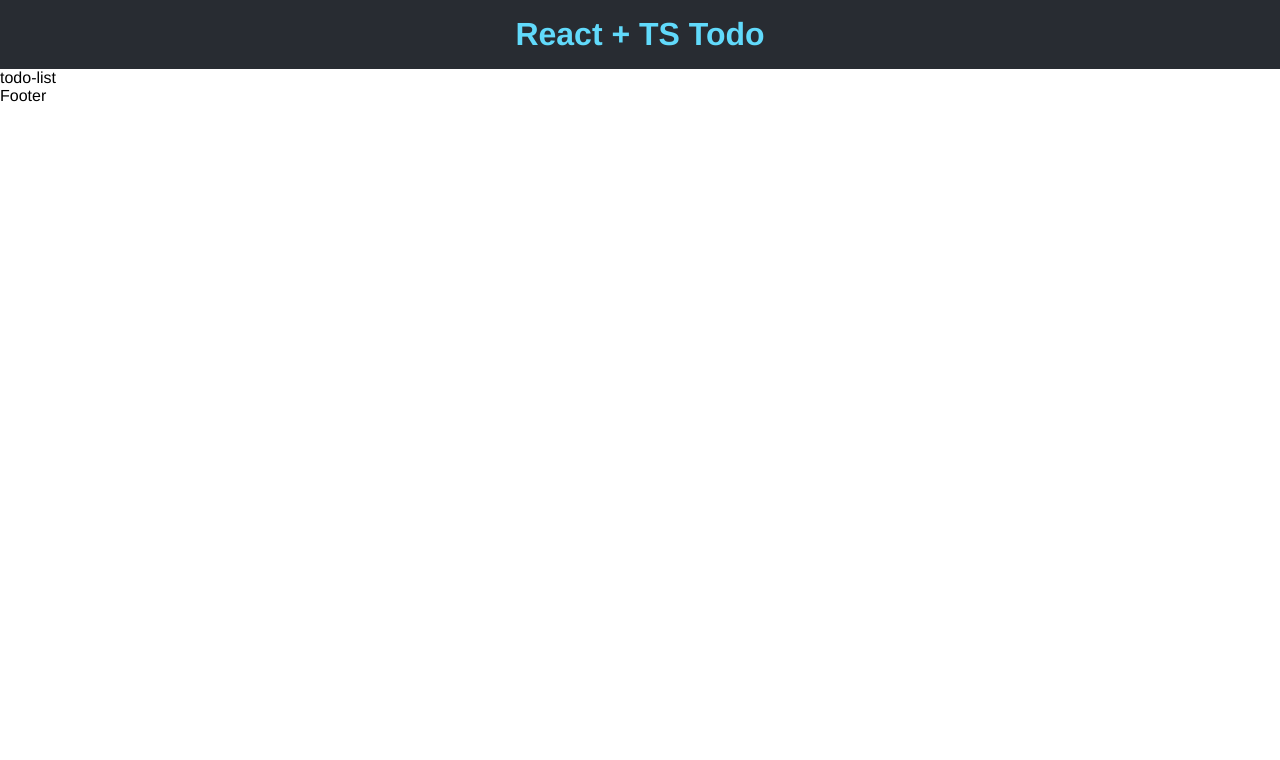
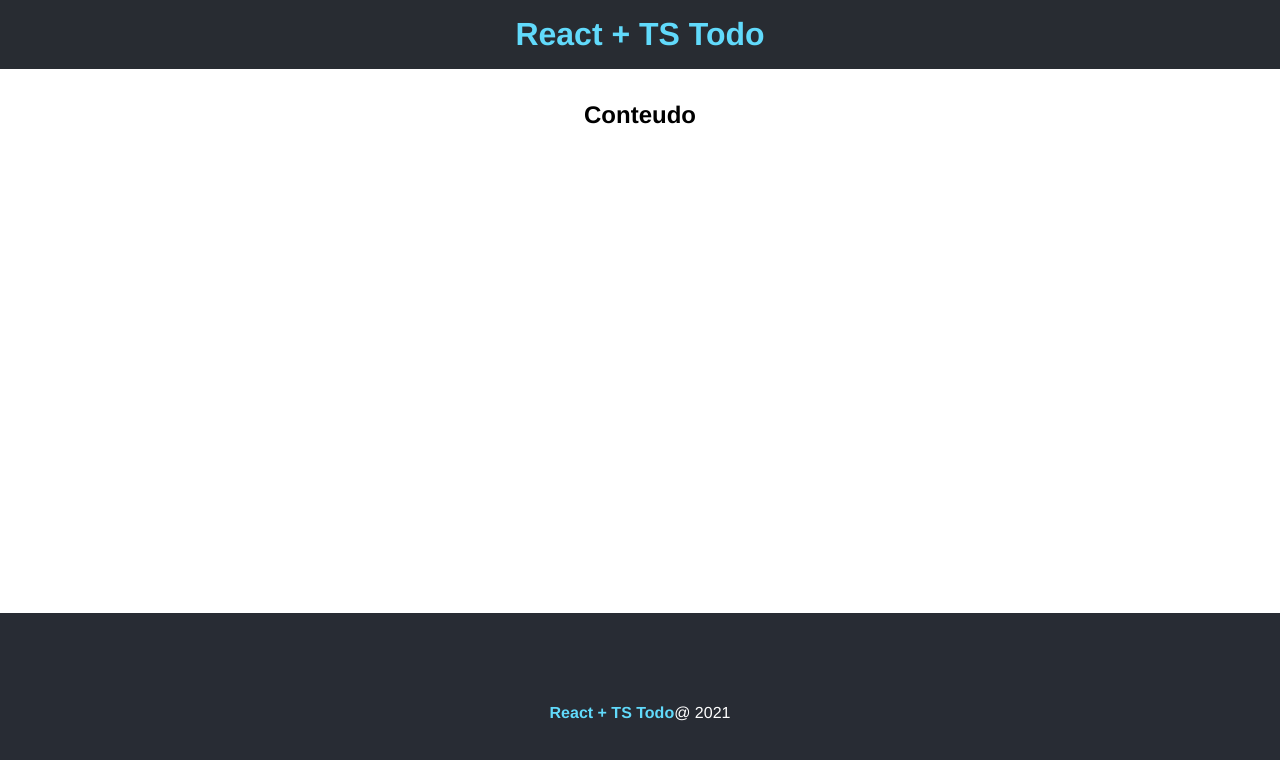
Before and after one commit to eduardoecsousa/Project_todo_list, a React (Create React App) app: page / in a window 1280 px wide. Shown: the top 760 px of the page. Built offline with nearby package versions, Linux system fonts and the light colour scheme.

Commit message:
Feito a estilização do footer e da main principal

```diff
--- /dev/null
+++ b/src/App.module.css
@@ -0,0 +1,9 @@
+.main {
+  min-height: 60vh;
+  text-align: center;
+  padding: 2em;
+}
+
+.main h2 {
+  margin-bottom: 0.8em;
+}
--- a/src/App.tsx
+++ b/src/App.tsx
@@ -1,12 +1,15 @@
 import React from 'react';
 import Footer from './components/footer/Footer';
 import Header from './components/header/Header';
+import styles from './App.module.css';
 
 function App() {
   return (
     <div>
       <Header />
-      todo-list
+      <main className={styles.main}>
+        <h2>Conteudo</h2>
+      </main>
       <Footer />
     </div>
   );
--- a/src/components/footer/Footer.tsx
+++ b/src/components/footer/Footer.tsx
@@ -1,10 +1,15 @@
 import React from 'react';
+import styles from './footer.module.css';
 
 type Props = {}
 
 function Footer({}: Props) {
   return (
-    <div>Footer</div>
+    <footer className={styles.footer}>
+      <p>
+        <span>React + TS Todo</span>@ 2021
+      </p>
+    </footer>
   );
 }
 
--- /dev/null
+++ b/src/components/footer/footer.module.css
@@ -0,0 +1,13 @@
+.footer {
+  height: 200px;
+  display: flex;
+  align-items: center;
+  justify-content: center;
+  background-color: #282c34;
+  color: #fff;
+}
+
+.footer span {
+  font-weight: bold;
+  color: #61dafb;
+}
```
Also changed, not shown: src/components/footer/footer.modules.css (deleted), src/components/header/Header.tsx (line endings or trailing spaces).
